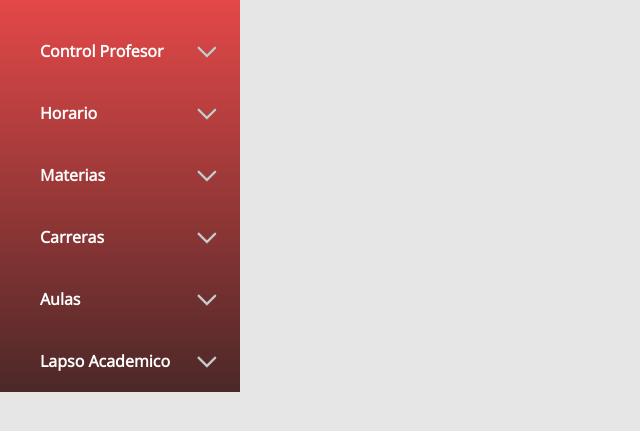
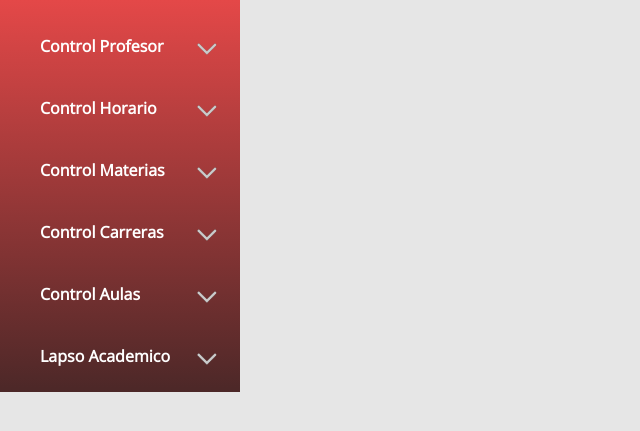
Before and after one commit to TheOzcuro/proyecto, a PHP site: page /vista/administrador.php in a window 1280 px wide. Shown: the part 100-531 px from the top of the page, without its empty margins (0-640 px from the left). Run offline with PHP 8.4, Linux system fonts and the light colour scheme; the visitor is signed in with stand-in values (Sample User, id 1); style sheets or scripts are compiled from the project's sources.

Commit message:
Menu Lateral v0.2 Agregando submenus y animaciones

```diff
--- a/vista/administrador.php
+++ b/vista/administrador.php
@@ -18,29 +18,68 @@ if (isset($_SESSION["usuario"])==false) {
         <div class="header">
         </div>
         <div class="slide-menu">
-            <div class="principal-menu" onclick="AnimationPrincipalMenu()">
+            <div class="principal-menu" onclick="AnimationPrincipalMenu(0)">
             <h4>Control Profesor</h4>
             <img src="css/img/arrow_down.png" alt="" id="arrow_down">
+                <div class="submenu">
+                    <ul>
+                        <li>Registrar</li>
+                        <li>Disponibilidad</li>
+                        <li>Editar Datos</li>
+                    </ul>
+                </div>
             </div>
-            <div class="principal-menu">
-            <h4>Horario</h4>
+            <div class="principal-menu" onclick="AnimationPrincipalMenu(1)">
+            <h4>Control Horario</h4>
             <img src="css/img/arrow_down.png" alt="" id="arrow_down">
+            <div class="submenu">
+                    <ul>
+                        <li>Crear Horario</li>
+                        <li>Editar Horario</li>
+                        <li>Imprimir</li>
+                    </ul>
+                </div>
             </div>
-            <div class="principal-menu">
-            <h4>Materias</h4>
+            <div class="principal-menu" onclick="AnimationPrincipalMenu(2)">
+            <h4>Control Materias</h4>
             <img src="css/img/arrow_down.png" alt="" id="arrow_down">
+            <div class="submenu">
+                    <ul>
+                        <li>Crear Materias</li>
+                        <li>Editar Materias</li>
+                    </ul>
+                </div>
             </div>
-            <div class="principal-menu">
-            <h4>Carreras</h4>
+            <div class="principal-menu" onclick="AnimationPrincipalMenu(3)">
+            <h4>Control Carreras</h4>
             <img src="css/img/arrow_down.png" alt="" id="arrow_down">
+            <div class="submenu">
+                    <ul>
+                        <li>Crear Carreras</li>
+                        <li>Editar Carreras</li>
+                    </ul>
+                </div>
             </div>
-            <div class="principal-menu">
-            <h4>Aulas</h4>
+            <div class="principal-menu" onclick="AnimationPrincipalMenu(4)">
+            <h4>Control Aulas</h4>
             <img src="css/img/arrow_down.png" alt="" id="arrow_down">
+            <div class="submenu">
+                    <ul>
+                        <li>Crear Aulas</li>
+                        <li>Editar Aulas</li>
+                    </ul>
+                </div>
             </div>
-            <div class="principal-menu">
+            <div class="principal-menu" onclick="AnimationPrincipalMenu(5)">
             <h4>Lapso Academico</h4>
             <img src="css/img/arrow_down.png" alt="" id="arrow_down">
+            <div class="submenu">
+                    <ul>
+                        <li>Iniciar Lapso Academico</li>
+                        <li>Inserte Texto</li>
+                        <li>Inserte Texto</li>
+                    </ul>
+                </div>
             </div>
         </div>
         <div class="contend">
--- a/vista/css/administrador.css
+++ b/vista/css/administrador.css
@@ -34,7 +34,7 @@ body {
 }
 .slide-menu .principal-menu {
   position: relative;
-  padding: 10px 20px;
+  padding: 5px 20px;
   margin-top: 20px;
   cursor: pointer;
 }
@@ -45,20 +45,30 @@ body {
   width: 35px;
   height: 35px;
   position: absolute;
-  bottom: 3px;
+  top: 1px;
   left: 170px;
   transition-duration: 0.5s;
   transition-timing-function: ease;
   -o-transition-property: transform, rotate;
 }
+.slide-menu .submenu {
+  background-color: #506ebe;
+  margin-top: 10px;
+  margin-left: -40px;
+  width: 240px;
+  transition-duration: 0.5s;
+  transition-property: max-height;
+  transition-timing-function: ease;
+  max-height: 0px;
+  overflow: hidden;
+}
+.slide-menu .submenu li {
+  padding: 5px 5px;
+  cursor: pointer;
+}
 
 ul {
   list-style: none;
-}
-
-li {
-  text-align: center;
-  padding: 20px 20px 5px 20px;
 }
 
 .boderline {
--- a/vista/css/administrador.sass
+++ b/vista/css/administrador.sass
@@ -24,7 +24,7 @@ body
     background-image: linear-gradient(to bottom, rgb(228, 72, 72),rgb(30, 30, 30) 130%)
     .principal-menu
         position: relative
-        padding: 10px 20px
+        padding: 5px 20px
         margin-top: 20px
         cursor: pointer
     h4
@@ -33,18 +33,26 @@ body
         width: 35px
         height: 35px
         position: absolute
-        bottom: 3px
+        top: 1px
         left: 170px
-
         transition-duration: .5s
         transition-timing-function: ease
         -o-transition-property: transform, rotate
+    .submenu
+        background-color: rgb(80, 110, 190)
+        margin-top: 10px
+        margin-left: -40px
+        width: 240px
+        transition-duration: .5s
+        transition-property: max-height
+        transition-timing-function: ease
+        max-height: 0px
+        overflow: hidden
+    .submenu li
+        padding: 5px 5px
+        cursor: pointer
 ul
     list-style: none
-
-li
-    text-align: center
-    padding: 20px 20px 5px 20px
 
 .boderline
     background-color: transparent
--- a/vista/js/admin.js
+++ b/vista/js/admin.js
@@ -1,3 +1,15 @@
+// ----------------------------------VARIABLES---------------------------------
+//VARIABLES PARA ANIMAR EL MENU LATERAL
+var click=0;
+var comparechild=0;
+
+
+// ----------------------------------VARIABLES---------------------------------
+
+
+
+
+//--------------------------------------------FUNCIONES--------------------------------
 function AppearsAndDissapear(appear,firstdiss,secondiss,display) {
     document.getElementById(firstdiss).style.display="none";
     document.getElementById(secondiss).style.display="none";
@@ -10,8 +22,31 @@ function LabelAnimation(input,label){
     document.getElementById(label).style.top = "1px";
     document.getElementById(label).style.fontSize = "15px";
 }
-function AnimationPrincipalMenu(thisvalue){
-    document.getElementById("arrow_down").style.transform = "rotate(180deg)";
+function AnimationPrincipalMenu(child){
+    click=click+1;
+        for (let index = 0; index < 6; index++) {
+            if (index==child) {
+                const div=document.querySelector(".slide-menu").children[child];
+                if (click>=2 && comparechild==child) {
+                    div.children[1].style.transform = "rotate(0)";
+                    div.children[2].style.maxHeight = "0";
+                    click=0
+                }
+                else {
+                    div.children[1].style.transform = "rotate(180deg)";
+                    div.children[2].style.maxHeight = "120px";
+
+                }
+            }
+            else {
+                const div=document.querySelector(".slide-menu").children[index];
+                div.children[1].style.transform = "rotate(0)";
+                div.children[2].style.maxHeight = "0";
+            }
+
+        }
+    comparechild=child
+
 }
 function OnLoad(){
     var url=window.location.href;
@@ -78,9 +113,6 @@ function Submit(){
     }
 
 }
-function SubmitMateria() {
-
-}
 function ValidateTexto(input){
     var x=new RegExp("[A-Za-z ]+")
     var inputs=document.getElementById(input)
@@ -103,6 +135,7 @@ function ValidateNumeros(input){
         }
     })
 }
+//--------------------------------------------FUNCIONES--------------------------------
 /*
 document.getElementById("materia").addEventListener("click", function(){
     AppearsAndDissapear("materia-container","profesor-container","aula-container","flex")})
@@ -111,6 +144,7 @@ document.getElementById("profesor").addEventListener("click", function(){
 document.getElementById("aula").addEventListener("click", function(){
     AppearsAndDissapear("aula-container","profesor-container","materia-container","flex")})
 */
+//----------------------------------------EJECUTAR FUNCIONES------------------------------------
 ValidateTexto('primer_nombre');
 ValidateTexto('segundo_nombre');
 ValidateTexto('primer_apellido');
@@ -122,3 +156,4 @@ ValidateNumeros('telefono');
 ValidateNumeros('codigo_materia');
 ValidateNumeros('codigo_aula');
 OnLoad();
+//----------------------------------------EJECUTAR FUNCIONES------------------------------------
```
Also changed, not shown: 1 other file.
